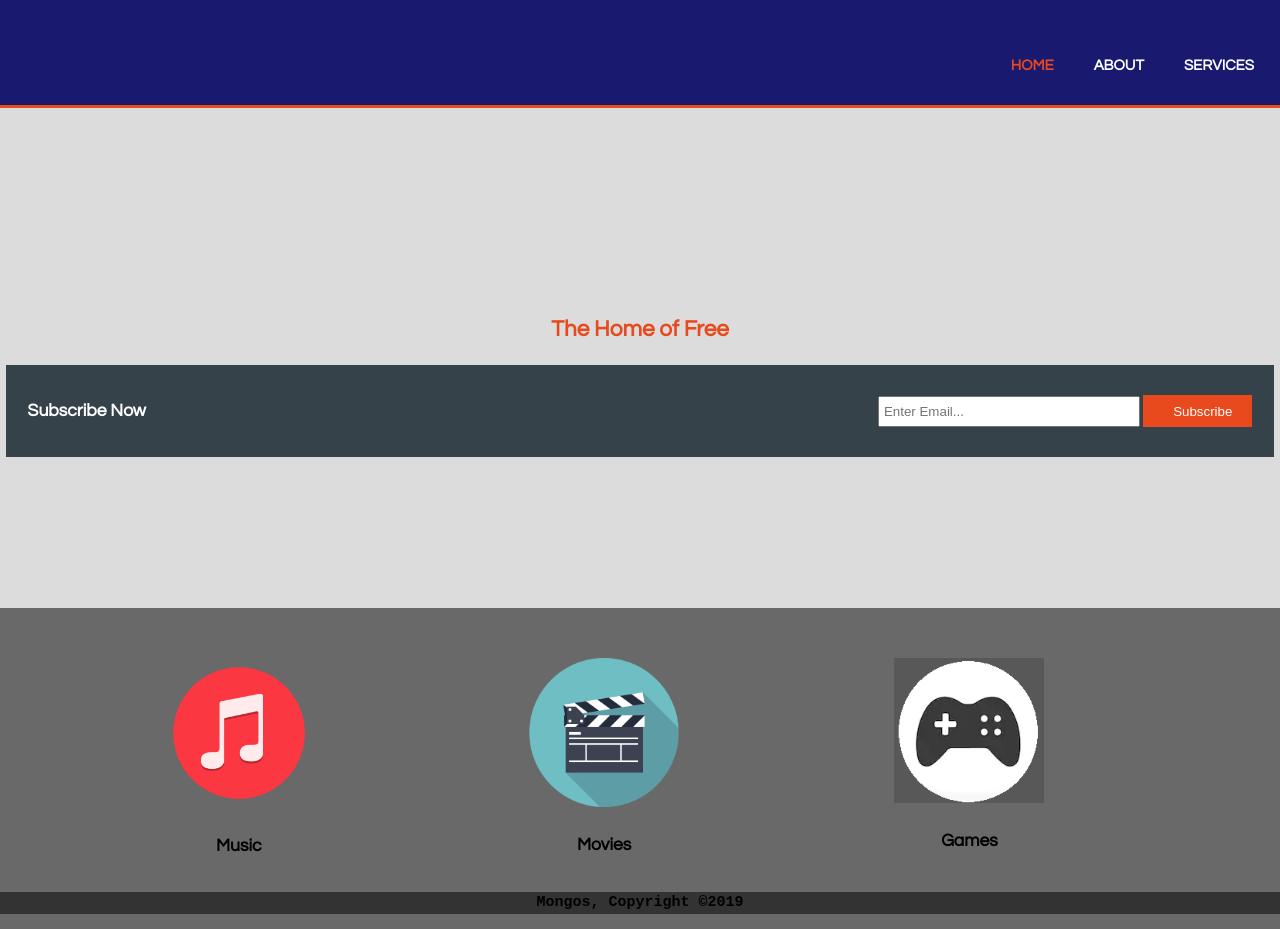
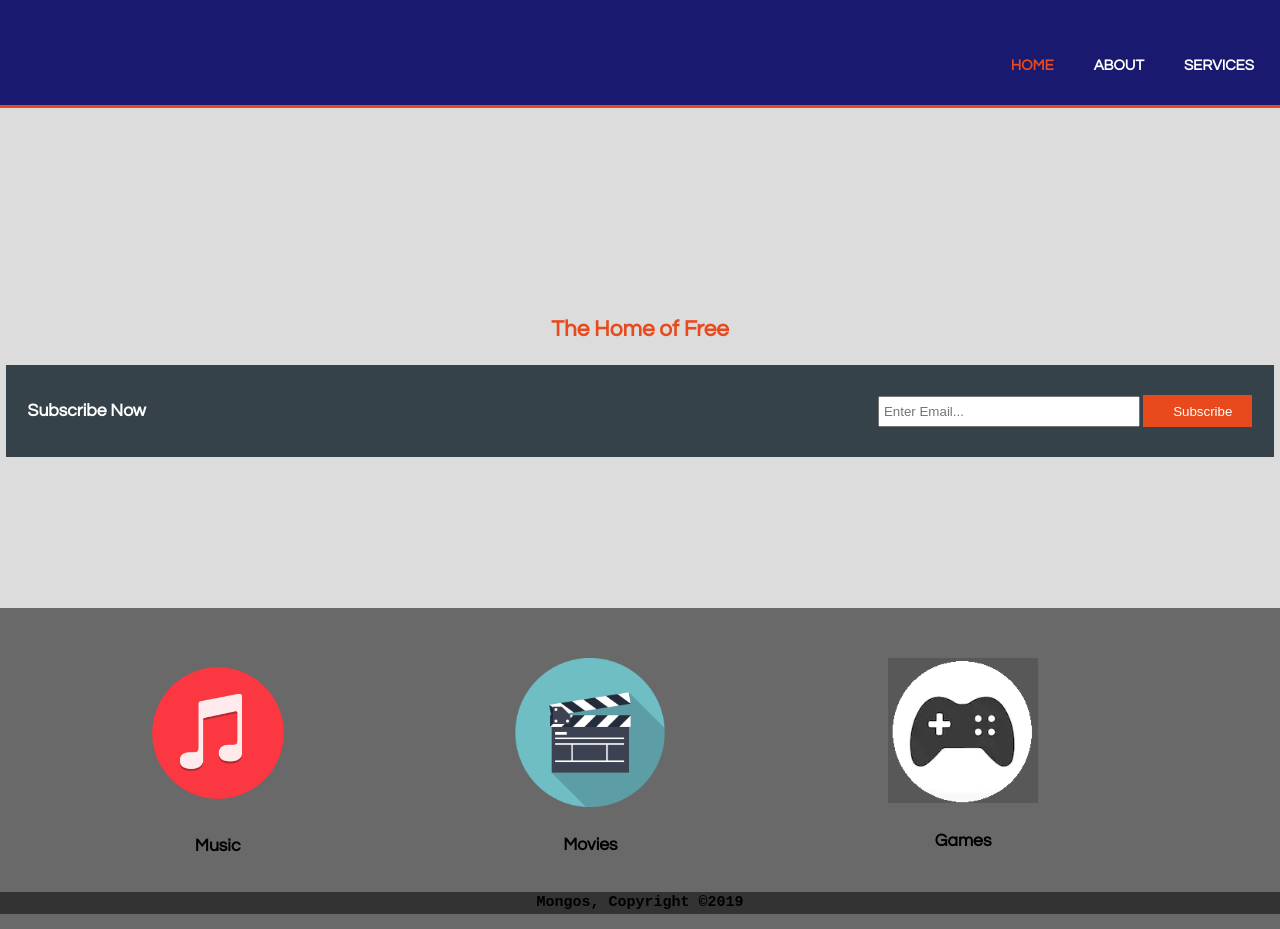
Before and after one commit to Phil-Barv/Phil-Barv.github.io, a plain HTML site: page index.html in a window 1280 px wide. Drawn offline with Linux system fonts and the light colour scheme.

Commit message:
Update style.css

```diff
--- a/css/style.css
+++ b/css/style.css
@@ -102,7 +102,7 @@ width:250px;
 #boxes{
 margin-top:50px;
 max-height:500px;
-padding-left: 50px;
+padding-left: 25px;
 }
 
 #boxes .box{
```
